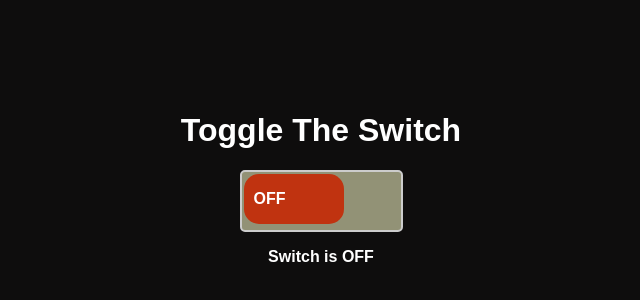
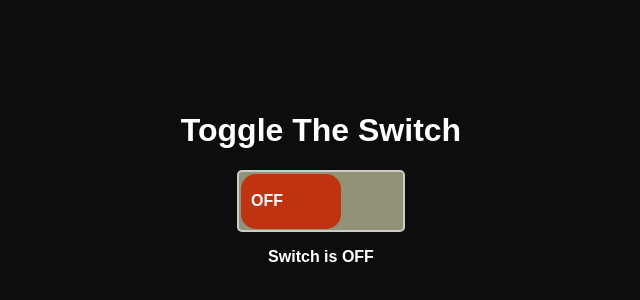
Before and after one commit to Suvamchauhan/MOTIONGRAPHICS-PROJECT-1, a plain HTML site: page index.html in a window 1280 px wide. Shown: the part 214-514 px from the top of the page, without its empty margins (319-959 px from the left). Drawn offline with nearby package versions, Linux system fonts and the light colour scheme.

Commit message:
button commit

```diff
--- a/styles.css
+++ b/styles.css
@@ -22,7 +22,7 @@ body {
 #toggle-switch {
   position: absolute;
   width: 100px;
-  height: 100%;
+  height: 55px;
   border-radius: 15px;
   background-color: rgb(192, 51, 16);
   transition: background-color 0.5s ease-in-out;
@@ -60,9 +60,7 @@ body {
 /* Update styles for the switch container */
 .switch-container {
   position: relative;
-  width: 155px;
-  height: 50px;
-  display: inline-block;
+  width: 160px;
 }
 
 #switch-message {
```
